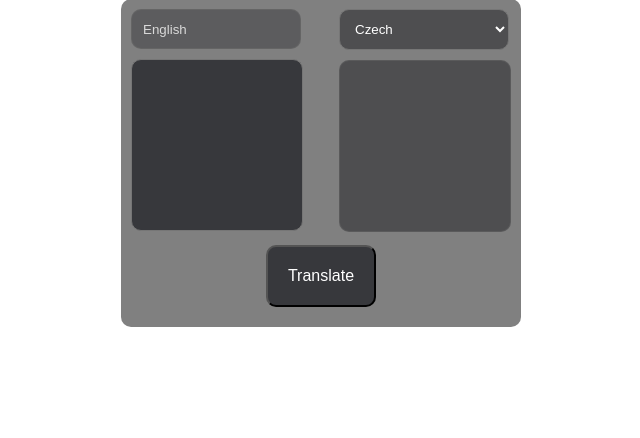
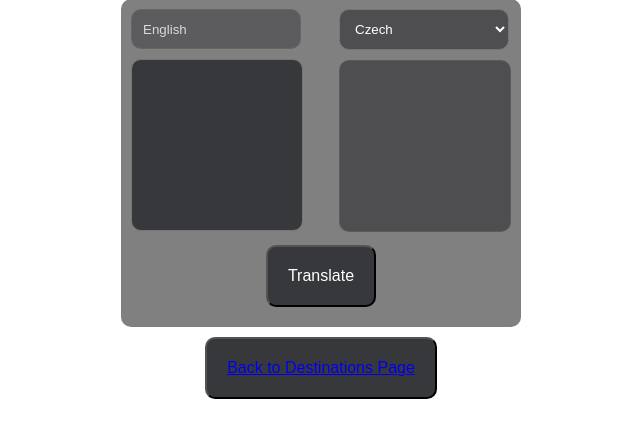
Before and after one commit to CFG-Project-Group/HolidayHelper, a Flask app: page /translate in a window 1280 px wide. Shown: the part 103-541 px from the top of the page, without its empty margins (319-959 px from the left). Run offline with Flask 2, Linux system fonts and the light colour scheme; parts of the project's set-up code (start-up, migrations or seed data) failed here and were passed over.

Commit message:
Added the buttons in translation and currency to go to destinations page

```diff
--- a/templates/currencyconversion.html
+++ b/templates/currencyconversion.html
@@ -114,6 +114,7 @@
           </div>
         </div>
       </form>
+<button type="button" class="btn btn-light"><a role="button" href="/destinations" class="btn btn-dark">Back to Destinations Page</button>
     </div>
   </body>
 </html>
--- a/templates/translation.html
+++ b/templates/translation.html
@@ -114,6 +114,8 @@
           </div>
         </div>
       </form>
+
+      <button type="button" class="btn btn-light"><a role="button" href="/destinations" class="btn btn-dark">Back to Destinations Page</button>
     </div>
   </body>
 </html>
```
